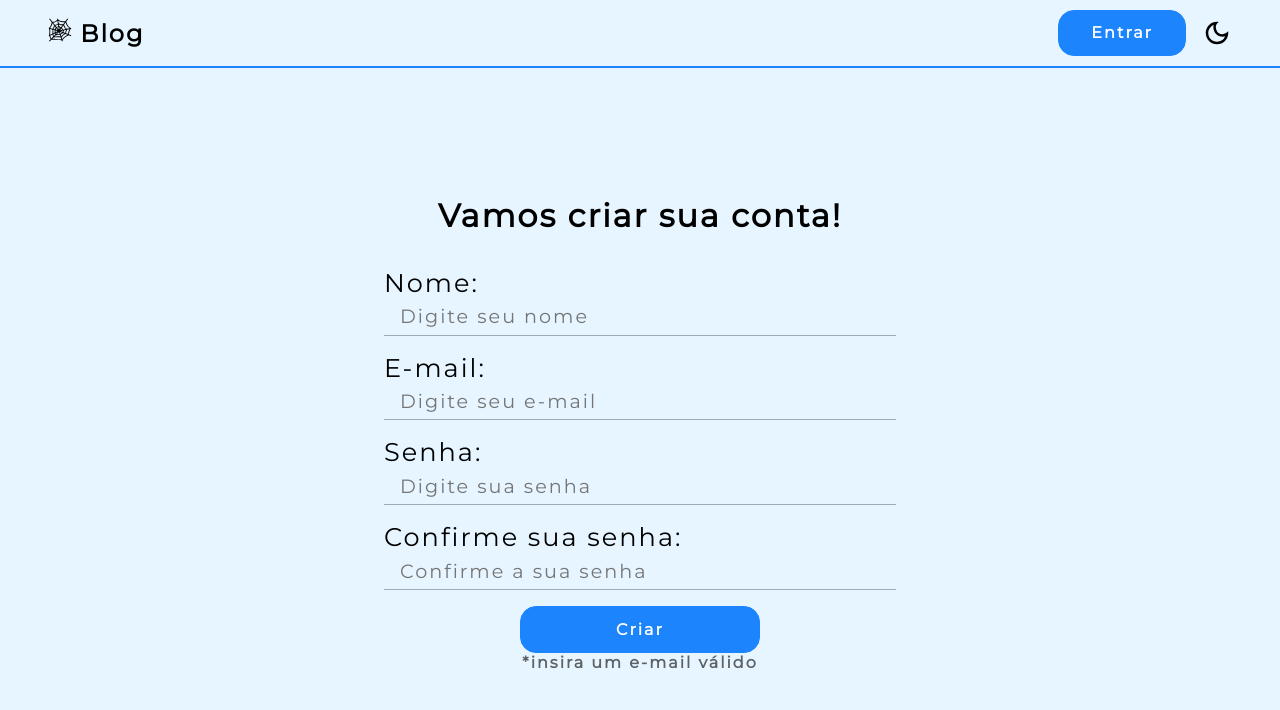
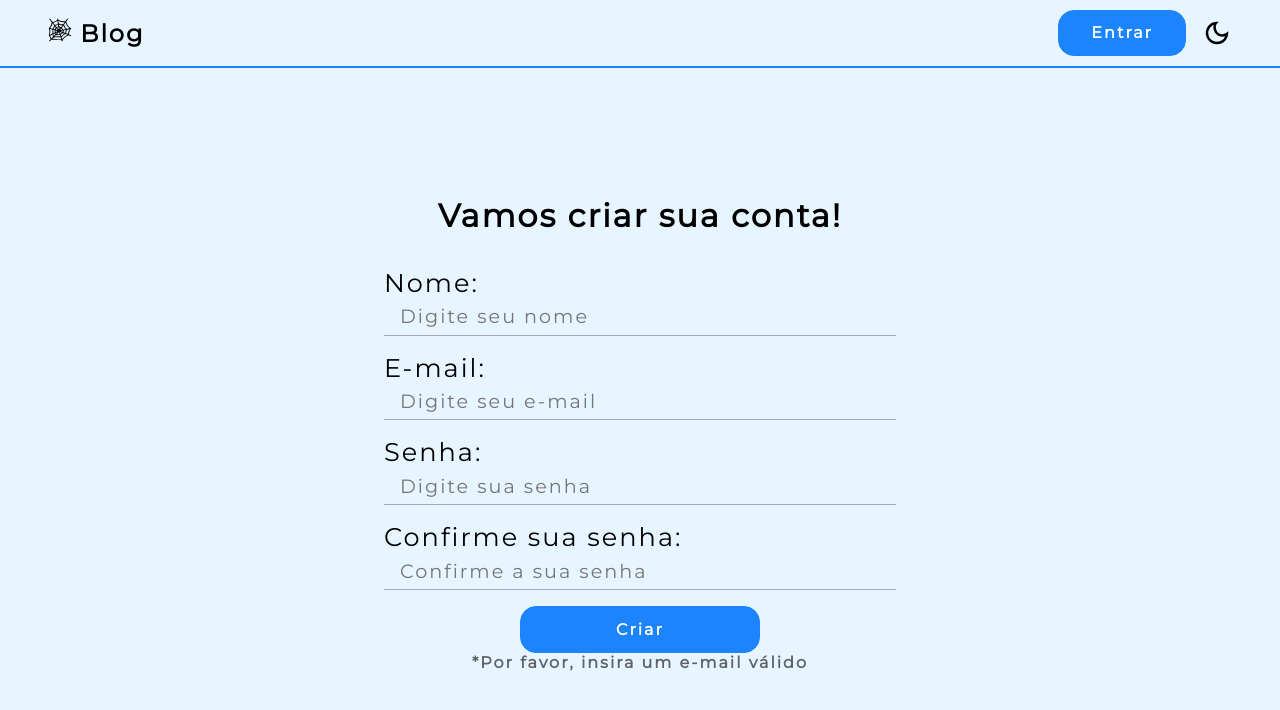
Before and after one commit to GuilhermeSouzaGit/blog-frontend, a React (Create React App) app: page /register in a window 1280 px wide. Shown: the top 710 px of the page. Built offline with nearby package versions, Linux system fonts and the light colour scheme.

Commit message:
chore: changed the span right after the Create button

```diff
--- a/src/pages/Register/Register.jsx
+++ b/src/pages/Register/Register.jsx
@@ -90,7 +90,7 @@ export const Register = () => {
 					<button type="submit" className="btn btn-register">
 						Criar
 					</button>
-					<span>*insira um e-mail válido</span>
+					<span>*Por favor, insira um e-mail válido</span>
 				</form>
 			</div>
 		</>
```
